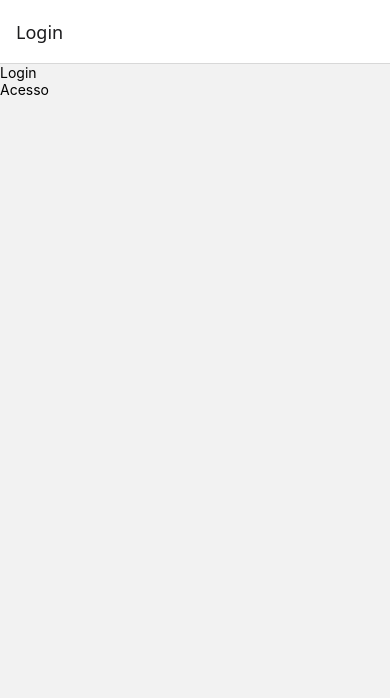
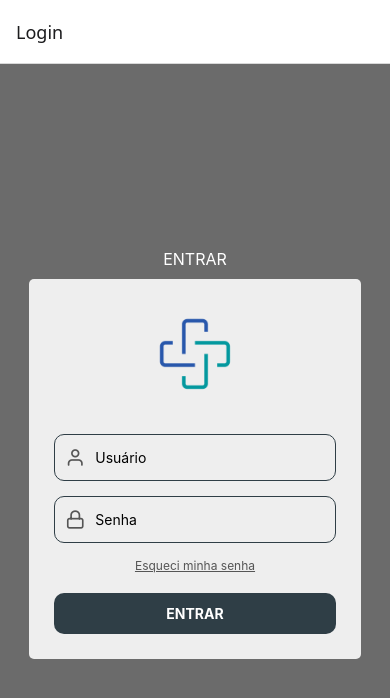
Before and after one commit to Luizh-Santos/laudo-hospitalar, a React Native app: screen /Login in a window 390 px wide. Shown: the top 698 px of the page. Built offline with nearby package versions, Linux system fonts and the light colour scheme.

Commit message:
Aula 24/03

```diff
--- a/package.json
+++ b/package.json
@@ -9,6 +9,7 @@
     "web": "expo start --web"
   },
   "dependencies": {
+    "@expo/vector-icons": "^14.1.1",
     "@react-navigation/bottom-tabs": "^7.15.5",
     "@react-navigation/elements": "^2.9.10",
     "@react-navigation/native": "^7.1.33",
@@ -18,7 +19,8 @@
     "react": "19.2.0",
     "react-native": "0.83.2",
     "react-native-safe-area-context": "~5.6.2",
-    "react-native-screens": "~4.23.0"
+    "react-native-screens": "~4.23.0",
+    "react-native-vector-icons": "^10.3.0"
   },
   "private": true
 }
--- a/src/telas/login/index.js
+++ b/src/telas/login/index.js
@@ -1,24 +1,56 @@
-import {View, Text, TouchableOpacity} from 'react-native'
+import React from "react";
+import { View, Text, TextInput, TouchableOpacity, StyleSheet, Image } from "react-native";
+import { useNavigation } from "@react-navigation/native";
+import { Feather } from "@expo/vector-icons";
+import styles from "./styles";
 
-import {
-  useNavigation,
-  NavigationContainer,
-} from '@react-navigation/native';
+export default function Login() {
 
-export default function Login () {
+  const navigation = useNavigation();
 
-    const navigation = useNavigation();
+  return (
+    <View style={styles.container}>
 
-    return(
-        <View>
-            <Text>
-               Login
-            </Text>
-            <TouchableOpacity onPress={() => navigation.navigate('MyTabs')}>
-            <Text>
-               Acesso
-            </Text>
-            </TouchableOpacity>
+      <Text style={styles.titulo}>ENTRAR</Text>
+
+      <View style={styles.card}>
+
+        <Image
+          source={require("../../../assets/logo.png")}
+          style={styles.logo}
+        />
+
+        {/* Campo usuário */}
+        <View style={styles.inputContainer}>
+          <Feather name="user" size={20} color="#555" />
+          <TextInput
+            placeholder="Usuário"
+            style={styles.input}
+          />
         </View>
-    )
+
+        {/* Campo senha */}
+        <View style={styles.inputContainer}>
+          <Feather name="lock" size={20} color="#555" />
+          <TextInput
+            placeholder="Senha"
+            secureTextEntry
+            style={styles.input}
+          />
+        </View>
+
+        <TouchableOpacity>
+          <Text style={styles.esqueciSenha}>Esqueci minha senha</Text>
+        </TouchableOpacity>
+
+        <TouchableOpacity
+          style={styles.botao}
+          onPress={() => navigation.navigate("MyTabs")}
+        >
+          <Text style={styles.textoBotao}>ENTRAR</Text>
+        </TouchableOpacity>
+
+      </View>
+    </View>
+  );
 }
--- /dev/null
+++ b/src/telas/login/styles.js
@@ -0,0 +1,71 @@
+import { StyleSheet } from "react-native";
+
+const styles = StyleSheet.create({
+
+  container: {
+    flex: 1,
+    backgroundColor: "#6b6b6b",
+    alignItems: "center",
+    justifyContent: "center",
+  },
+
+  titulo: {
+    color: "#fff",
+    fontSize: 16,
+    marginBottom: 10,
+  },
+
+  card: {
+    width: "85%",
+    backgroundColor: "#eee",
+    borderRadius: 5,
+    padding: 25,
+    alignItems: "center",
+  },
+
+  logo: {
+    width: 100,
+    height: 100,
+    marginBottom: 30,
+    resizeMode: "contain",
+  },
+
+  inputContainer: {
+    flexDirection: "row",
+    alignItems: "center",
+    borderWidth: 1,
+    borderColor: "#2f3e46",
+    borderRadius: 10,
+    width: "100%",
+    paddingHorizontal: 10,
+    marginBottom: 15,
+  },
+
+  input: {
+    flex: 1,
+    height: 45,
+    marginLeft: 10,
+  },
+
+  esqueciSenha: {
+    fontSize: 12,
+    color: "#555",
+    marginBottom: 20,
+    textDecorationLine: "underline",
+  },
+
+  botao: {
+    backgroundColor: "#2f3e46",
+    width: "100%",
+    padding: 12,
+    borderRadius: 10,
+    alignItems: "center",
+  },
+
+  textoBotao: {
+    color: "#fff",
+    fontWeight: "bold",
+  },
+});
+
+export default styles;
--- /dev/null
+++ b/src/telas/menu/styles.js
@@ -0,0 +1,27 @@
+import { StyleSheet } from "react-native";
+
+const styles = StyleSheet.create({
+  container: {
+    flex: 1,
+    justifyContent: "center",
+    alignItems: "center",
+    backgroundColor: "#fff",
+  },
+  titulo: {
+    fontSize: 24,
+    fontWeight: "bold",
+    marginBottom: 20,
+  },
+  botao: {
+    backgroundColor: "#007bff",
+    padding: 10,
+    borderRadius: 5,
+    marginVertical: 5,
+  },
+  textoBtn: {
+    color: "#fff",
+    fontSize: 16,
+  },
+});
+
+export default styles;
```
Also changed, not shown: assets/logo.png (added), 1 other file (tests, documents, lock files or other folders).
